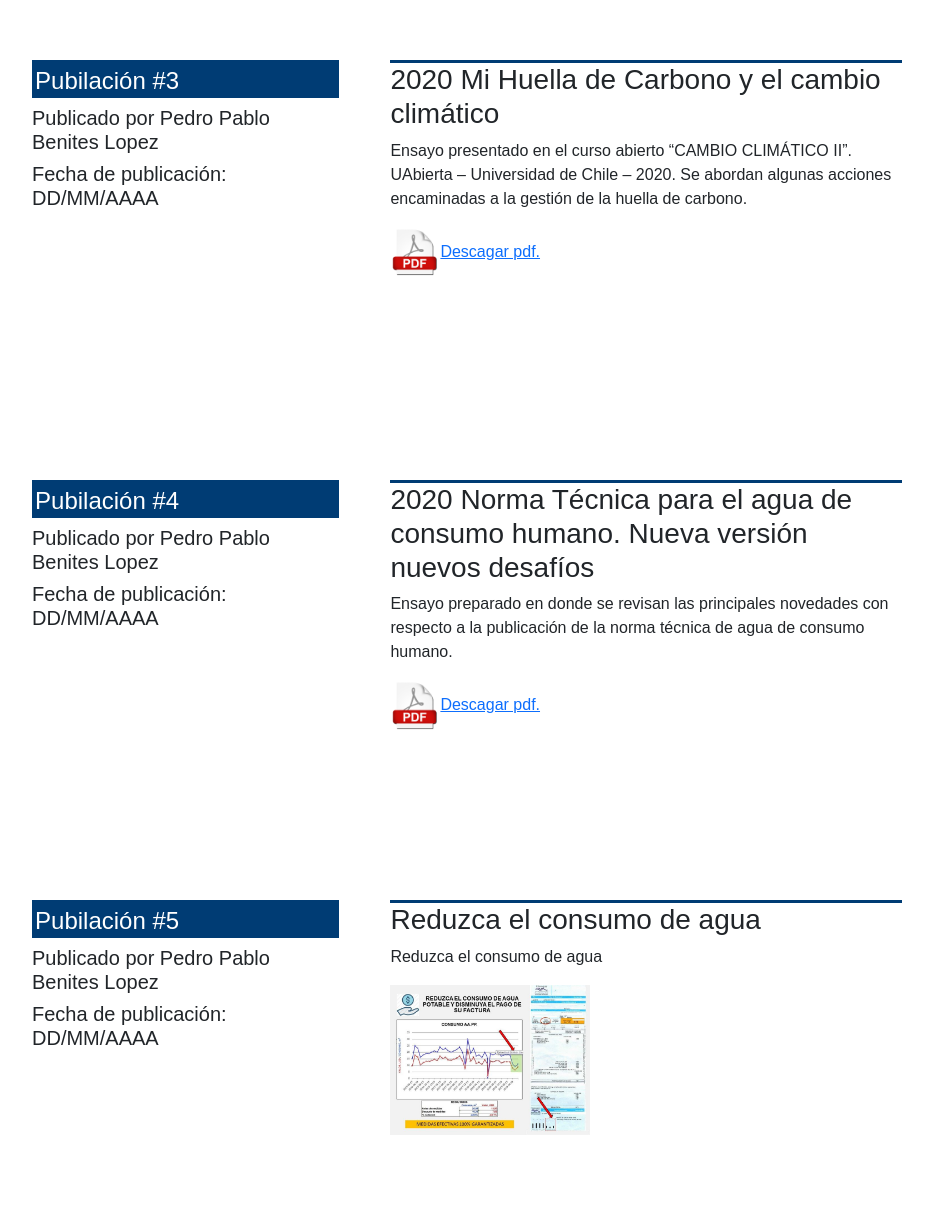
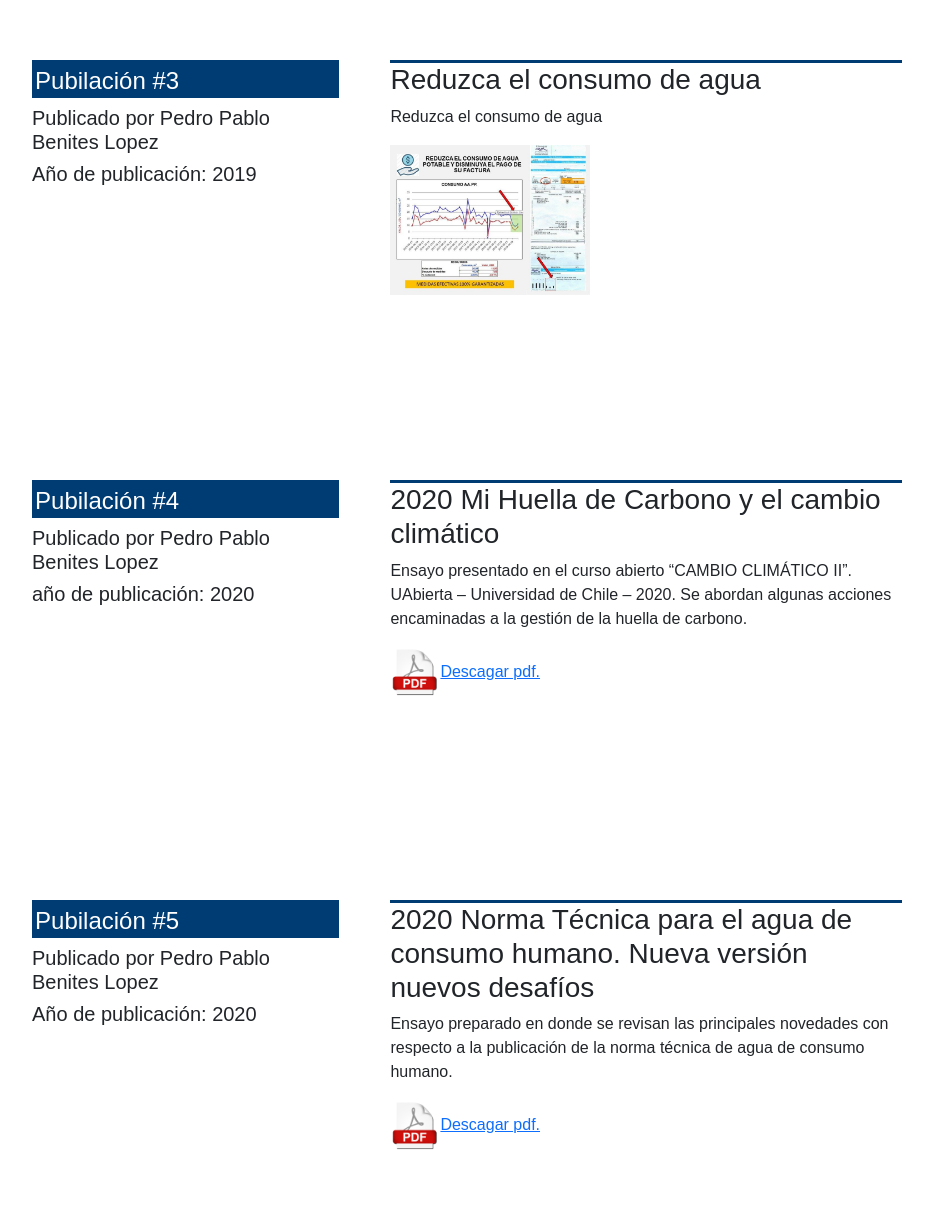
Before and after one commit to ppbenitesbarco/Soluciones-Servicios-prueba, a plain HTML site: page publicaciones.html in a window 1280 px wide. Shown: the part 1027-2253 px from the top of the page, without its empty margins (96-1029 px from the left). Drawn offline with Linux system fonts and the light colour scheme.

Commit message:
Add files via upload

```diff
--- a/publicaciones.html
+++ b/publicaciones.html
@@ -33,7 +33,7 @@
 			<div class="parte1">
 				<h4>Pubilación #1</h4>
 				<h5>Publicado por Pedro Pablo Benites Lopez</h5>
-				<h5>Fecha de publicación: 07-11/noviembre/2010</h5>
+				<h5>Año de publicación: 2010</h5>
 			</div>
 			<div class="parte2">
 				<h3>2010 gestión integral de fangos de fermentación de una destiladora de alcohol.</h3>
@@ -47,7 +47,7 @@
 			<div class="parte1">
 				<h4>Pubilación #2</h4>
 				<h5>Publicado por Pedro Pablo Benites Lopez</h5>
-				<h5>Fecha de publicación: DD/MM/AAAA</h5>
+				<h5>Año de publicación: 2019</h5>
 			</div>
 			<div class="parte2">
 				<h3>2019 Los sin tierra</h3>
@@ -61,7 +61,19 @@
 			<div class="parte1">
 				<h4>Pubilación #3</h4>
 				<h5>Publicado por Pedro Pablo Benites Lopez</h5>
-				<h5>Fecha de publicación: DD/MM/AAAA</h5>
+				<h5>Año de publicación: 2019</h5>
+			</div>
+			<div class="parte2">
+				<h3>Reduzca el consumo de agua</h3>
+				<p>Reduzca el consumo de agua</p>
+				<li><a href="nuevas cosas/Nueva carpeta/Reduzca el consumo de agua.jpg" data-lightbox="example-set"><img src="nuevas cosas/Nueva carpeta/Reduzca el consumo de agua.jpg" width="200px"></a></li>
+			</div>
+		</div>
+		<div class="Publicacion">
+			<div class="parte1">
+				<h4>Pubilación #4</h4>
+				<h5>Publicado por Pedro Pablo Benites Lopez</h5>
+				<h5>año de publicación: 2020</h5>
 			</div>
 			<div class="parte2">
 				<h3>2020 Mi Huella de Carbono y el cambio climático</h3>
@@ -73,26 +85,14 @@
 		</div>
 		<div class="Publicacion">
 			<div class="parte1">
-				<h4>Pubilación #4</h4>
+				<h4>Pubilación #5</h4>
 				<h5>Publicado por Pedro Pablo Benites Lopez</h5>
-				<h5>Fecha de publicación: DD/MM/AAAA</h5>
+				<h5>Año de publicación: 2020</h5>
 			</div>
 			<div class="parte2">
 				<h3>2020 Norma Técnica para el agua de consumo humano. Nueva versión nuevos desafíos</h3>
 				<p>Ensayo preparado en donde se revisan las principales novedades con respecto a la publicación de la norma técnica de agua de consumo humano.</p>
 				<li><a href="nuevas cosas/Nueva carpeta/2020 Norma Técnica para el agua de consumo humano. Nueva versión nuevos desafíos.pdf" ><img src="pdf icono2.png" width="50px">Descagar pdf.</a></li>
-			</div>
-		</div>
-		<div class="Publicacion">
-			<div class="parte1">
-				<h4>Pubilación #5</h4>
-				<h5>Publicado por Pedro Pablo Benites Lopez</h5>
-				<h5>Fecha de publicación: DD/MM/AAAA</h5>
-			</div>
-			<div class="parte2">
-				<h3>Reduzca el consumo de agua</h3>
-				<p>Reduzca el consumo de agua</p>
-				<li><a href="nuevas cosas/Nueva carpeta/Reduzca el consumo de agua.jpg" data-lightbox="example-set"><img src="nuevas cosas/Nueva carpeta/Reduzca el consumo de agua.jpg" width="200px"></a></li>
 			</div>
 		</div>
 		</div>
```
